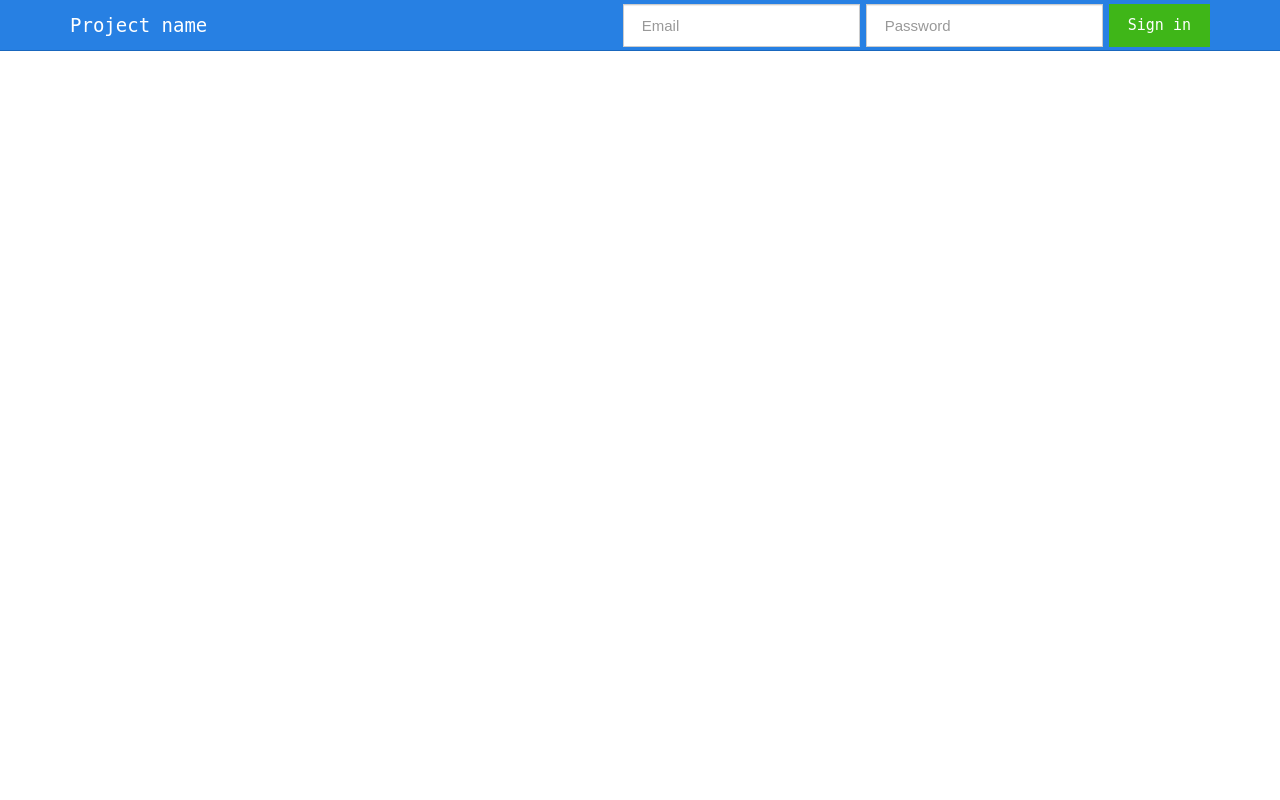
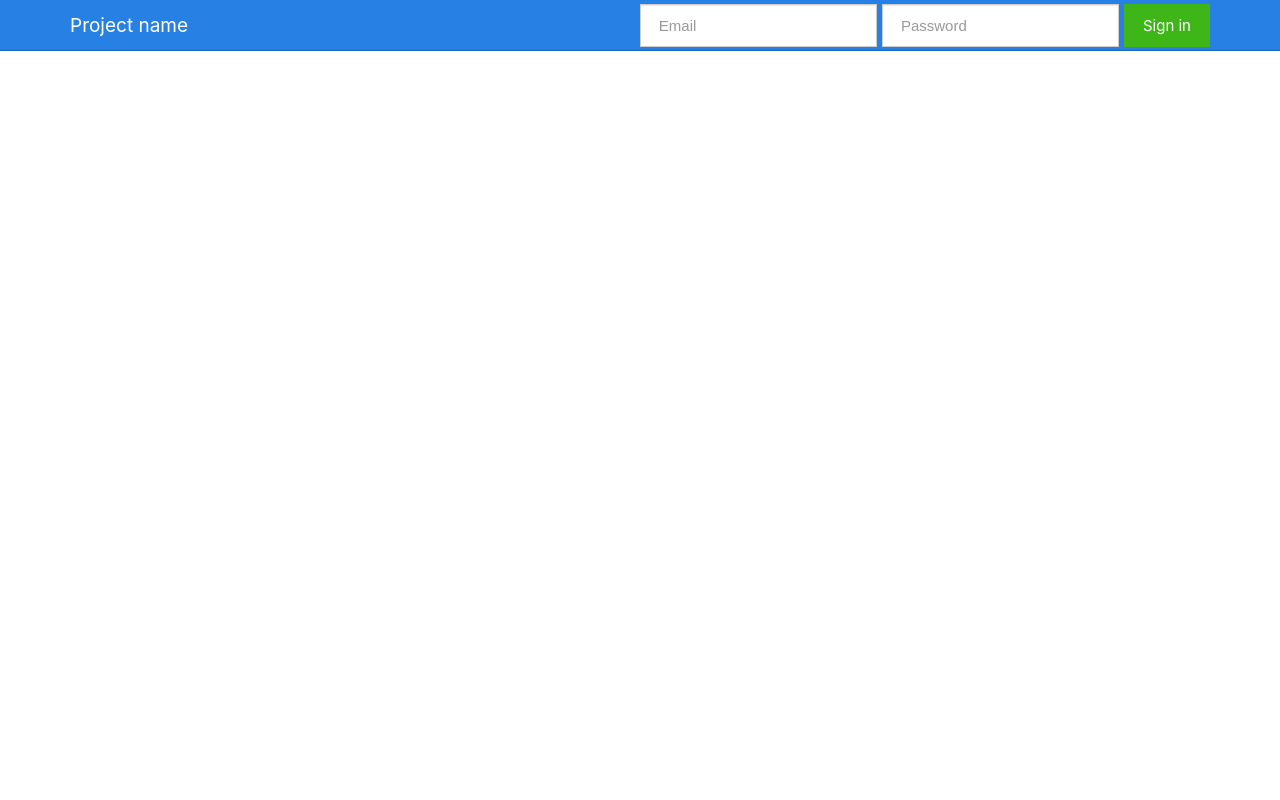
Before and after one commit to gitter-badger/base_cordova_app, a PHP site: page / in a window 1280 px wide. Run offline with PHP 8.4, Linux system fonts and the light colour scheme; style sheets or scripts are compiled from the project's sources; some libraries are stand-ins or nearby versions.

```diff
--- a/source/source/assets/css/_font.scss
+++ b/source/source/assets/css/_font.scss
@@ -1,8 +1,29 @@
 @charset "utf-8";
+
 @font-face {
-  font-family: "Share Tech Mono";
-  font-style: normal;
-  font-weight: 400;
-  src: local("Share Tech Mono"), local("ShareTechMono-Regular"), url("../font/ShareTechMono.woff2") format("woff2");
-  unicode-range: U+0000-00FF, U+0131, U+0152-0153, U+02C6, U+02DA, U+02DC, U+2000-206F, U+2074, U+20AC, U+2212, U+2215, U+E0FF, U+EFFD, U+F000;
+	font-family: "Hack";
+	font-style: normal;
+	font-weight: 400;
+	src: url("../font/hack/hack-regular-webfont.ttf") format("truetype");
 }
+
+@font-face {
+	font-family: "Hack";
+	font-style: normal;
+	font-weight: 700;
+	src: url("../font/hack/hack-bold-webfont.ttf") format("truetype");
+}
+
+@font-face {
+	font-family: "Hack";
+	font-style: italic;
+	font-weight: 400;
+	src: url("../font/hack/hack-italic-webfont.ttf") format("truetype");
+}
+
+@font-face {
+	font-family: "Hack";
+	font-style: italic;
+	font-weight: 700;
+	src: url("../font/hack/hack-bolditalic-webfont.ttf") format("truetype");
+}
--- a/source/source/assets/css/index.scss
+++ b/source/source/assets/css/index.scss
@@ -9,8 +9,7 @@
 @import "widget.spinner";
 
 body {
-	//font-family: system, -apple-system, "Share Tech Mono", monospace;
-	font-family: "Hack", monospace;
+	font-family: system, -apple-system, "Hack", monospace;
 }
 
 #screen_main > ul {
@@ -38,3 +37,35 @@ body {
 #screen {
 	margin-top: 40px;
 }
+
+html {
+	font-size: 18px;
+}
+
+body {
+	font-size: 18px;
+}
+
+h1, .h1 {
+	font-size: 36px
+}
+
+h2, .h2 {
+	font-size: 32px
+}
+
+h3, .h3 {
+	font-size: 28px
+}
+
+h4, .h4 {
+	font-size: 24px
+}
+
+h5, .h5 {
+	font-size: 20px
+}
+
+h6, .h6 {
+	font-size: 16px
+}
--- a/source/source/rad/rad.js
+++ b/source/source/rad/rad.js
@@ -919,7 +919,7 @@
 
 				self.extend = function (proto) {
 					if (proto.constructor.name !== "Object") {
-						console.info(proto.constructor.name);
+						//console.info(proto.constructor.name);
 					}
 					var key, k = function (magic) {
 						if (magic !== isFn && isFn(this.initialize)) {
```
Also changed, not shown: source/source/services/helper.translate/helper.translate.js (+6 -8 lines), source/source/services/helper.util/helper.util.js (+14 -0 lines), source/source/views/screen.login/screen.login.js (+43 -29 lines), source/source/views/screen.menu/screen.menu.js (+11 -11 lines), source/source/assets/font/ShareTechMono.woff2 (deleted), source/source/assets/font/hack/hack-bold-webfont.ttf (added), source/source/assets/font/hack/hack-bolditalic-webfont.ttf (added), source/source/assets/font/hack/hack-italic-webfont.ttf (added), source/source/assets/font/hack/hack-regular-webfont.ttf (added).
